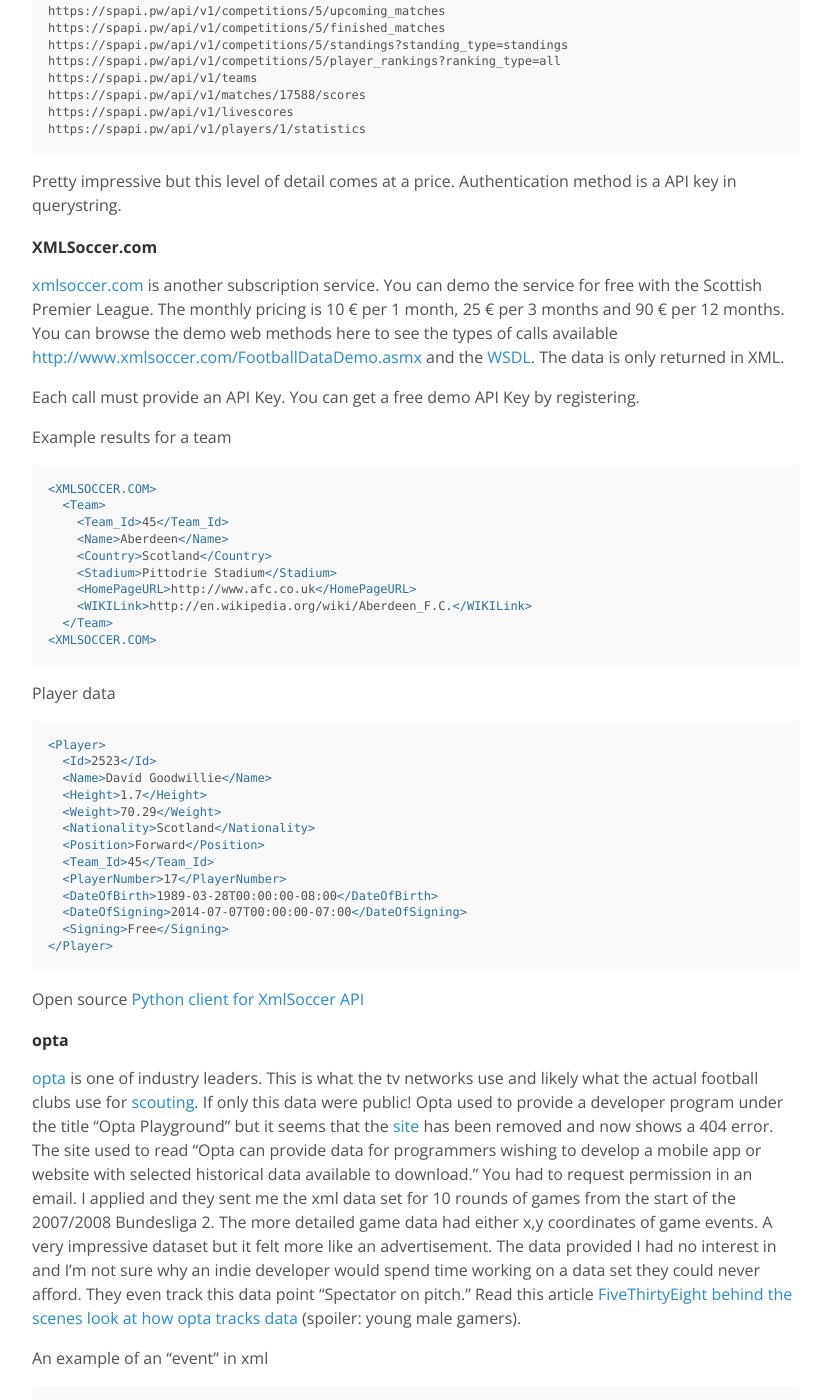
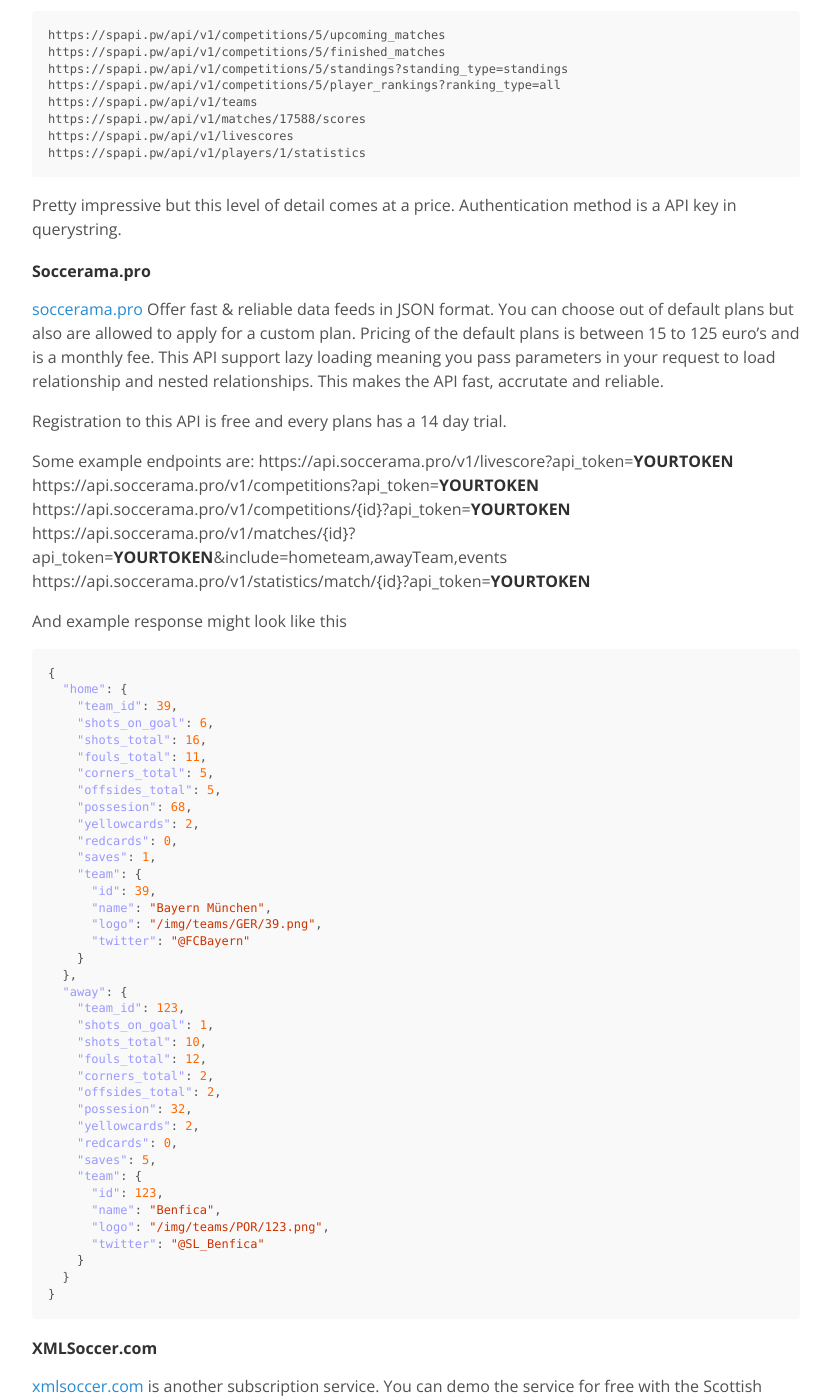
Before and after one commit to jokecamp/jokecamp.com, a Jekyll site: the page built from _posts/2014-03-08-guide-to-football-and-soccer-data-and-apis.markdown, in a window 1280 px wide and 1400 px high, scrolled down 5651 px. Shown: the whole window, without its empty margins (224-1054 px from the left). Built offline with Jekyll 4.4.1, drawn with Linux system fonts in a browser that asks for light colours; nearby versions of some CDN libraries; Markdown is read by kramdown in place of the engine named in the settings; comment, search, counter and statistics services are not loaded.

Commit message:
Added soccerama.pro in payed subscription section

````diff
--- a/_posts/2014-03-08-guide-to-football-and-soccer-data-and-apis.markdown
+++ b/_posts/2014-03-08-guide-to-football-and-soccer-data-and-apis.markdown
@@ -38,6 +38,7 @@ Jump to a specific source:
   - [football-api.com](#footballapi)
   - [CrowdScores and FastestLiveScores API](#CrowdScores)
   - [SPAPI](#spapi)
+  - [Soccerama.pro](#soccerama)
   - [XMLSoccer.com](#xmlsoccer)
   - [opta](#opta)
   - [prozone](#prozone)
@@ -281,6 +282,62 @@ Example endpoints:
     https://spapi.pw/api/v1/players/1/statistics
 
 Pretty impressive but this level of detail comes at a price. Authentication method is a API key in querystring.
+
+<a name="soccerama"></a>
+####Soccerama.pro
+
+[soccerama.pro](https://soccerama.pro) Offer fast & reliable data feeds in JSON format. You can choose out of default plans but also are allowed to apply for a custom plan. Pricing of the default plans is between 15 to 125 euro's and is a monthly fee. This API support lazy loading meaning you pass parameters in your request to load relationship and nested relationships. This makes the API fast, accrutate and reliable.
+
+Registration to this API is free and every plans has a 14 day trial.
+
+Some example endpoints are:
+    https://api.soccerama.pro/v1/livescore?api_token=__YOURTOKEN__
+    https://api.soccerama.pro/v1/competitions?api_token=__YOURTOKEN__
+    https://api.soccerama.pro/v1/competitions/{id}?api_token=__YOURTOKEN__
+    https://api.soccerama.pro/v1/matches/{id}?api_token=__YOURTOKEN__&include=hometeam,awayTeam,events
+    https://api.soccerama.pro/v1/statistics/match/{id}?api_token=__YOURTOKEN__
+
+And example response might look like this
+```json
+{
+  "home": {
+    "team_id": 39,
+    "shots_on_goal": 6,
+    "shots_total": 16,
+    "fouls_total": 11,
+    "corners_total": 5,
+    "offsides_total": 5,
+    "possesion": 68,
+    "yellowcards": 2,
+    "redcards": 0,
+    "saves": 1,
+    "team": {
+      "id": 39,
+      "name": "Bayern München",
+      "logo": "/img/teams/GER/39.png",
+      "twitter": "@FCBayern"
+    }
+  },
+  "away": {
+    "team_id": 123,
+    "shots_on_goal": 1,
+    "shots_total": 10,
+    "fouls_total": 12,
+    "corners_total": 2,
+    "offsides_total": 2,
+    "possesion": 32,
+    "yellowcards": 2,
+    "redcards": 0,
+    "saves": 5,
+    "team": {
+      "id": 123,
+      "name": "Benfica",
+      "logo": "/img/teams/POR/123.png",
+      "twitter": "@SL_Benfica"
+    }
+  }
+}
+```
 
 <a name="xmlsoccer"></a>
 #### XMLSoccer.com
````
